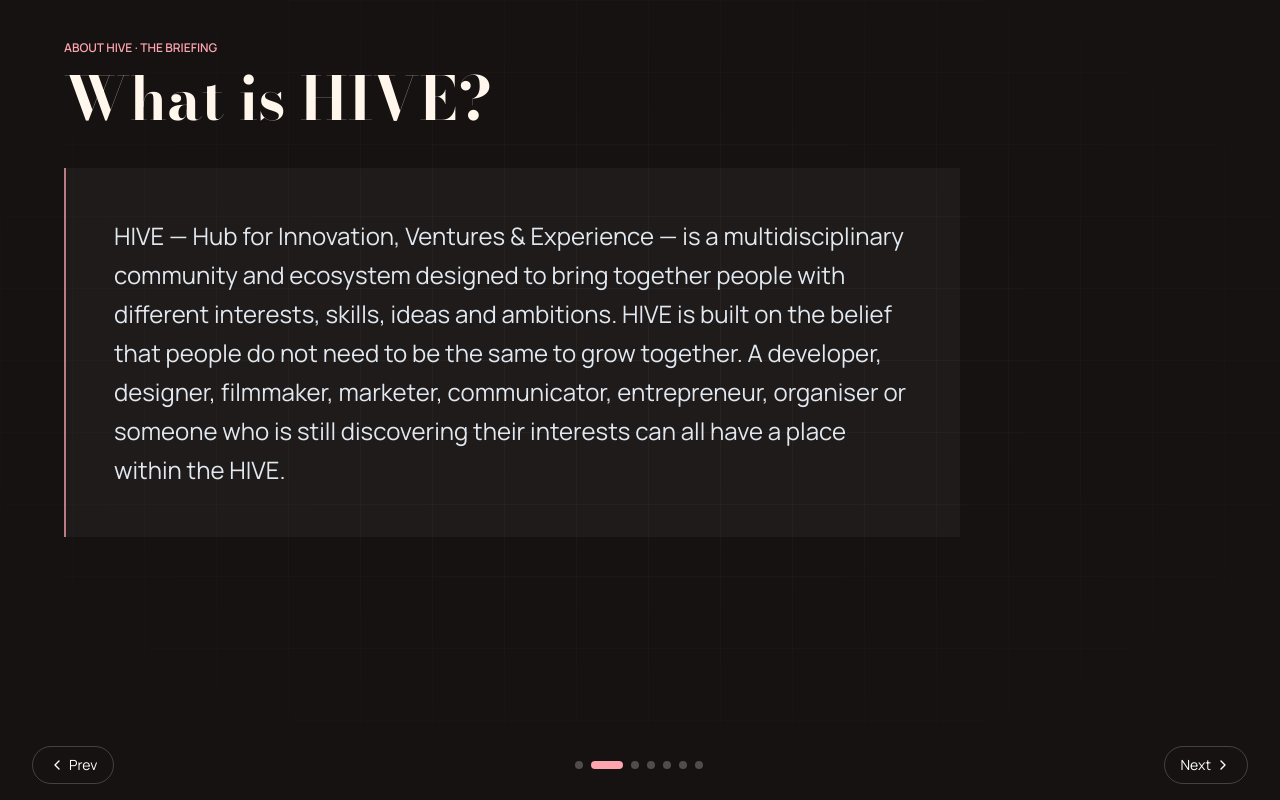
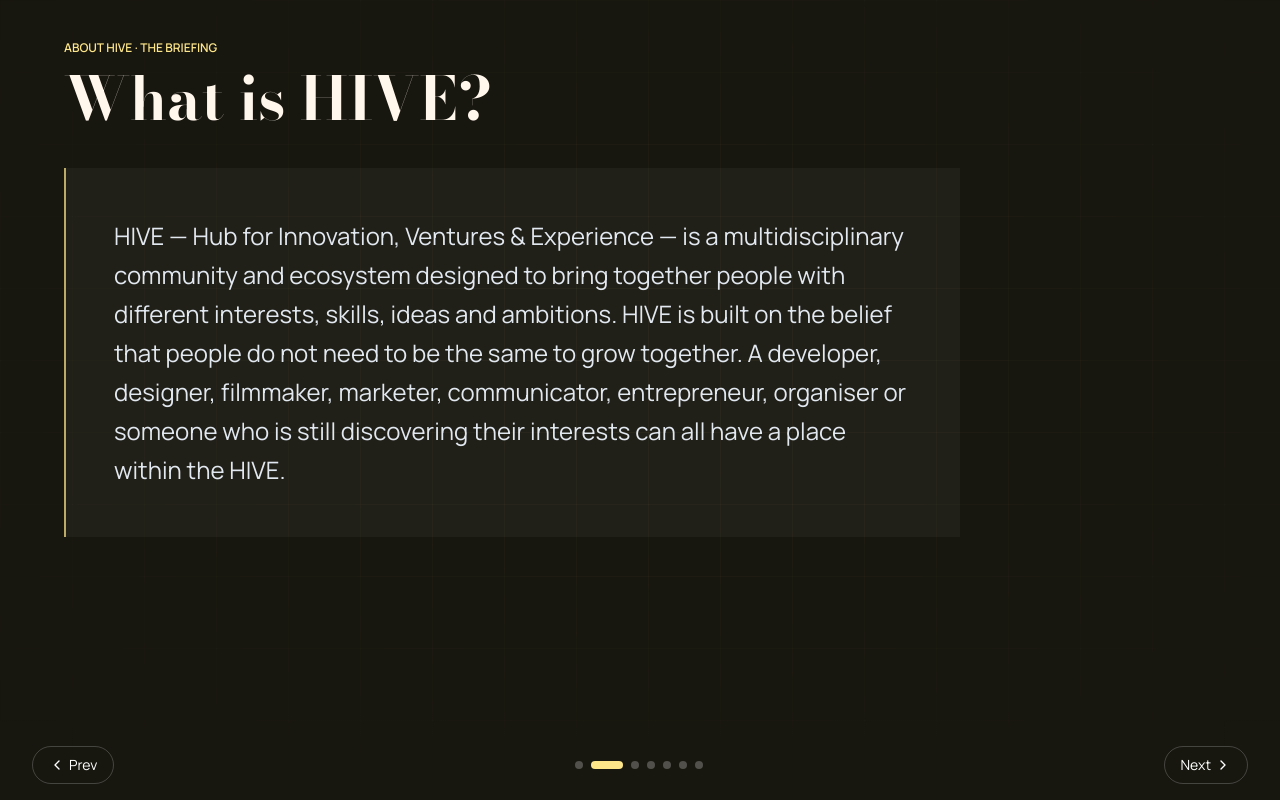
Before and after one commit to SharkSpidy/genesis-deck, a React (Vite) app: page / in a window 1280 px wide. Both pictures are taken after a click on the button 618 px from the left and 765 px from the top of the page. Built offline with nearby package versions, Linux system fonts and the light colour scheme.

Commit message:
Data: Integrated

```diff
--- a/src/App.tsx
+++ b/src/App.tsx
@@ -36,7 +36,7 @@ export default function App() {
   const Slide = SLIDES[currentSlide]
 
   return (
-    <div className="relative h-dvh w-full overflow-hidden bg-[#151211]">
+    <div className="relative h-dvh w-full overflow-hidden bg-[#17160f]">
       <AnimatePresence mode="wait" custom={dir}>
         <motion.div
           key={currentSlide}
@@ -50,19 +50,19 @@ export default function App() {
         </motion.div>
       </AnimatePresence>
 
-      <div className="absolute inset-x-0 bottom-0 z-10 flex items-center justify-between bg-gradient-to-t from-[#151211] via-[#151211]/90 to-transparent px-4 pb-[max(1rem,env(safe-area-inset-bottom))] pt-10 sm:px-8">
+      <div className="absolute inset-x-0 bottom-0 z-10 flex items-center justify-between bg-gradient-to-t from-[#17160f] via-[#17160f]/90 to-transparent px-4 pb-[max(1rem,env(safe-area-inset-bottom))] pt-10 sm:px-8">
         <button onClick={() => go(-1)} disabled={currentSlide === 0} aria-label="Previous slide"
-          className="flex items-center gap-1 rounded-full border border-white/20 px-4 py-2 text-sm text-white transition hover:border-rose-300 hover:text-rose-200 focus-visible:outline focus-visible:outline-2 focus-visible:outline-rose-300 disabled:opacity-30">
+          className="flex items-center gap-1 rounded-full border border-white/20 px-4 py-2 text-sm text-white transition hover:border-amber-200 hover:text-amber-100 focus-visible:outline focus-visible:outline-2 focus-visible:outline-amber-200 disabled:opacity-30">
           <ChevronLeft className="h-4 w-4" /> Prev
         </button>
         <div className="flex items-center gap-2" role="tablist">
           {SLIDES.map((_, i) => (
             <button key={i} onClick={() => { setDir(i > currentSlide ? 1 : -1); setCurrentSlide(i) }} aria-label={`Go to slide ${i + 1}`}
-              className={`h-2 rounded-full transition-all ${i === currentSlide ? 'w-8 bg-rose-300' : 'w-2 bg-white/25 hover:bg-white/50'}`} />
+              className={`h-2 rounded-full transition-all ${i === currentSlide ? 'w-8 bg-amber-200' : 'w-2 bg-white/25 hover:bg-white/50'}`} />
           ))}
         </div>
         <button onClick={() => go(1)} disabled={currentSlide === last} aria-label="Next slide"
-          className="flex items-center gap-1 rounded-full border border-white/20 px-4 py-2 text-sm text-white transition hover:border-rose-300 hover:text-rose-200 focus-visible:outline focus-visible:outline-2 focus-visible:outline-rose-300 disabled:opacity-30">
+          className="flex items-center gap-1 rounded-full border border-white/20 px-4 py-2 text-sm text-white transition hover:border-amber-200 hover:text-amber-100 focus-visible:outline focus-visible:outline-2 focus-visible:outline-amber-200 disabled:opacity-30">
           Next <ChevronRight className="h-4 w-4" />
         </button>
       </div>
--- a/src/data.ts
+++ b/src/data.ts
@@ -28,7 +28,7 @@ export const PRIZE_GROUPS: PrizeGroup[] = [
 export const PRIZE_POOL_TOTAL = PRIZE_GROUPS.reduce((sum, g) => sum + g.amount, 0) // 1,408,000
 
 export const BUDGET_CATEGORIES: BudgetCategory[] = [
-  { id: 'prize-pool', label: 'Prize Pool', amount: PRIZE_POOL_TOTAL, description: 'Gaming, band, hackathon, film & reels, fashion and dance', color: '#e8796d' },
+  { id: 'prize-pool', label: 'Prize Pool', amount: PRIZE_POOL_TOTAL, description: 'Gaming, band, hackathon, film & reels, fashion and dance', color: '#d8c27c' },
   { id: 'esports-rigs', label: 'Esports Battle Stations', amount: 325_000, description: '10× RTX 4080/4090 rigs, 240Hz–360Hz displays, LAN infrastructure', color: '#34d399' },
   { id: 'celebrity', label: 'Celebrity & VIP Buffer', amount: 1_000_000, description: 'Appearance fees, hospitality, and travel contingency', color: '#a78bfa' },
   { id: 'stage-production', label: 'Stage & Production Logistics', amount: 1_100_000, description: 'Staging, sound, lighting, rigging, and crew logistics', color: '#fb923c' },
--- a/src/index.css
+++ b/src/index.css
@@ -4,5 +4,5 @@
 @tailwind utilities;
 
 html, body, #root { min-height: 100%; width: 100%; }
-body { margin: 0; overflow-x: hidden; background: #151211; color: #f5eee7; font-family: 'Manrope', system-ui, sans-serif; }
+body { margin: 0; overflow-x: hidden; background: #17160f; color: #f5eee7; font-family: 'Manrope', system-ui, sans-serif; }
 @media (prefers-reduced-motion: reduce) { * { animation: none !important; transition: none !important; } }
--- a/src/slides/Slide02About.tsx
+++ b/src/slides/Slide02About.tsx
@@ -3,7 +3,7 @@ import SlideFrame from './SlideFrame'
 export default function Slide02About() {
   return (
     <SlideFrame title="What is HIVE?" kicker="About HIVE · The Briefing">
-      <div className="max-w-4xl border-l-2 border-rose-300/70 bg-white/[0.04] p-7 sm:p-9 md:p-12">
+      <div className="max-w-4xl border-l-2 border-amber-200/70 bg-white/[0.04] p-7 sm:p-9 md:p-12">
         <p className="text-lg leading-relaxed text-slate-200 md:text-2xl md:leading-relaxed">
           HIVE — Hub for Innovation, Ventures &amp; Experience — is a multidisciplinary community and ecosystem designed to bring together people with different interests, skills, ideas and ambitions. HIVE is built on the belief that people do not need to be the same to grow together. A developer, designer, filmmaker, marketer, communicator, entrepreneur, organiser or someone who is still discovering their interests can all have a place within the HIVE.
         </p>
--- a/src/slides/Slide03Idea.tsx
+++ b/src/slides/Slide03Idea.tsx
@@ -18,7 +18,7 @@ export default function Slide03Idea() {
         HIVE brings a hackathon, esports, fashion runway, dance, film, live music and a headline auto-show together
         as one continuous campus event.
       </p>
-      <div className="mt-6 inline-flex w-fit items-center rounded-sm border border-rose-300/50 bg-rose-300/10 px-5 py-2 font-display text-sm font-bold text-rose-100">
+      <div className="mt-6 inline-flex w-fit items-center rounded-sm border border-amber-200/50 bg-amber-200/10 px-5 py-2 font-display text-sm font-bold text-amber-100">
         ZERO PRE-EVENTS. Pure Finals Only.
       </div>
       <div className="mt-10 grid gap-4 sm:grid-cols-2 lg:grid-cols-3">
--- a/src/slides/Slide04Prizes.tsx
+++ b/src/slides/Slide04Prizes.tsx
@@ -6,7 +6,7 @@ export default function Slide04Prizes() {
   return (
     <SlideFrame title="Detailed Prize Pool" kicker="Competitions">
       <div className="mb-6 flex flex-wrap items-center gap-4">
-        <Trophy className="h-10 w-10 text-rose-300" />
+        <Trophy className="h-10 w-10 text-amber-200" />
         <p className="font-display text-4xl font-extrabold text-white md:text-6xl">{formatINR(PRIZE_POOL_TOTAL)}</p>
         <p className="text-slate-400">total prize pool</p>
       </div>
@@ -15,7 +15,7 @@ export default function Slide04Prizes() {
           <div key={g.id} className={`rounded-sm border border-white/10 bg-white/[0.04] p-5 ${g.id === 'gaming' ? 'md:row-span-2' : ''}`}>
             <div className="mb-3 flex items-baseline justify-between gap-3">
               <h3 className="font-display text-lg font-bold text-white">{g.title}</h3>
-              <span className="font-display font-bold text-rose-200">{formatINR(g.amount)}</span>
+              <span className="font-display font-bold text-amber-200">{formatINR(g.amount)}</span>
             </div>
             {g.items?.map((it) => (
               <div key={it.id} className="border-t border-white/5 py-2 text-sm">
--- a/src/slides/SlideFrame.tsx
+++ b/src/slides/SlideFrame.tsx
@@ -5,7 +5,7 @@ export function HexGrid({ opacity = 0.16 }: { opacity?: number }) {
     <svg className="pointer-events-none absolute inset-0 h-full w-full" aria-hidden>
       <defs>
         <pattern id="hex" width="72" height="72" patternUnits="userSpaceOnUse">
-          <path d="M72 0H0V72" fill="none" stroke="#f2c4b8" strokeOpacity={opacity} />
+          <path d="M72 0H0V72" fill="none" stroke="#d8c27c" strokeOpacity={opacity} />
         </pattern>
         <radialGradient id="fade" cx="50%" cy="45%" r="70%">
           <stop offset="0%" stopColor="#fff" stopOpacity="1" />
@@ -20,10 +20,10 @@ export function HexGrid({ opacity = 0.16 }: { opacity?: number }) {
 
 export default function SlideFrame({ title, kicker, children }: { title: string; kicker?: string; children: ReactNode }) {
   return (
-    <section className="relative h-full w-full overflow-x-hidden overflow-y-auto bg-[#151211]">
+    <section className="relative h-full w-full overflow-x-hidden overflow-y-auto bg-[#17160f]">
       <HexGrid opacity={0.1} />
       <div className="relative mx-auto flex min-h-full w-full max-w-[90rem] flex-col px-[clamp(1.25rem,5vw,5rem)] pb-36 pt-[clamp(2rem,5vh,3.5rem)]">
-        {kicker && <p className="mb-3 text-xs font-semibold uppercase text-rose-300">{kicker}</p>}
+        {kicker && <p className="mb-3 text-xs font-semibold uppercase text-amber-200">{kicker}</p>}
         <h2 className="mb-8 max-w-5xl font-display text-4xl font-bold leading-tight text-[#fff6ec] sm:text-5xl md:mb-10 md:text-6xl">{title}</h2>
         {children}
       </div>
```
Also changed, not shown: src/slides/Slide01Title.tsx (+4 -4 lines).
